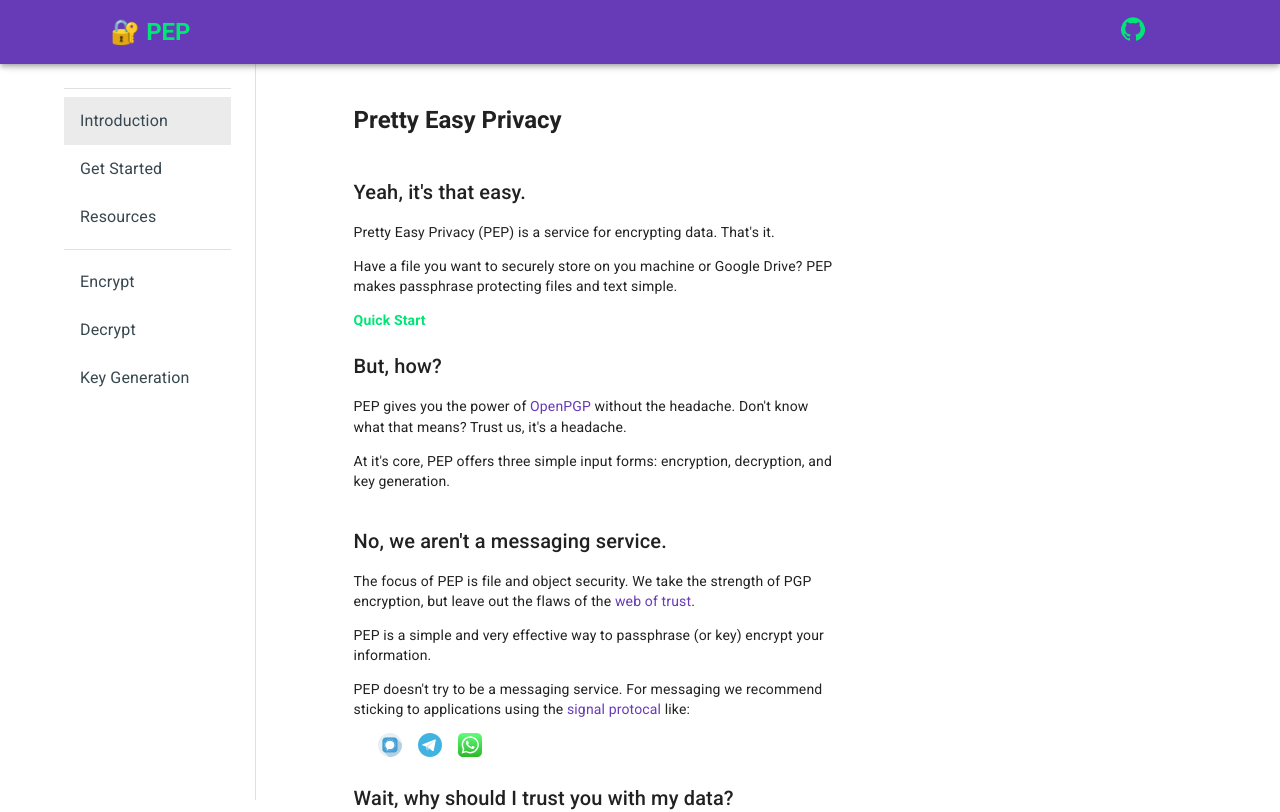
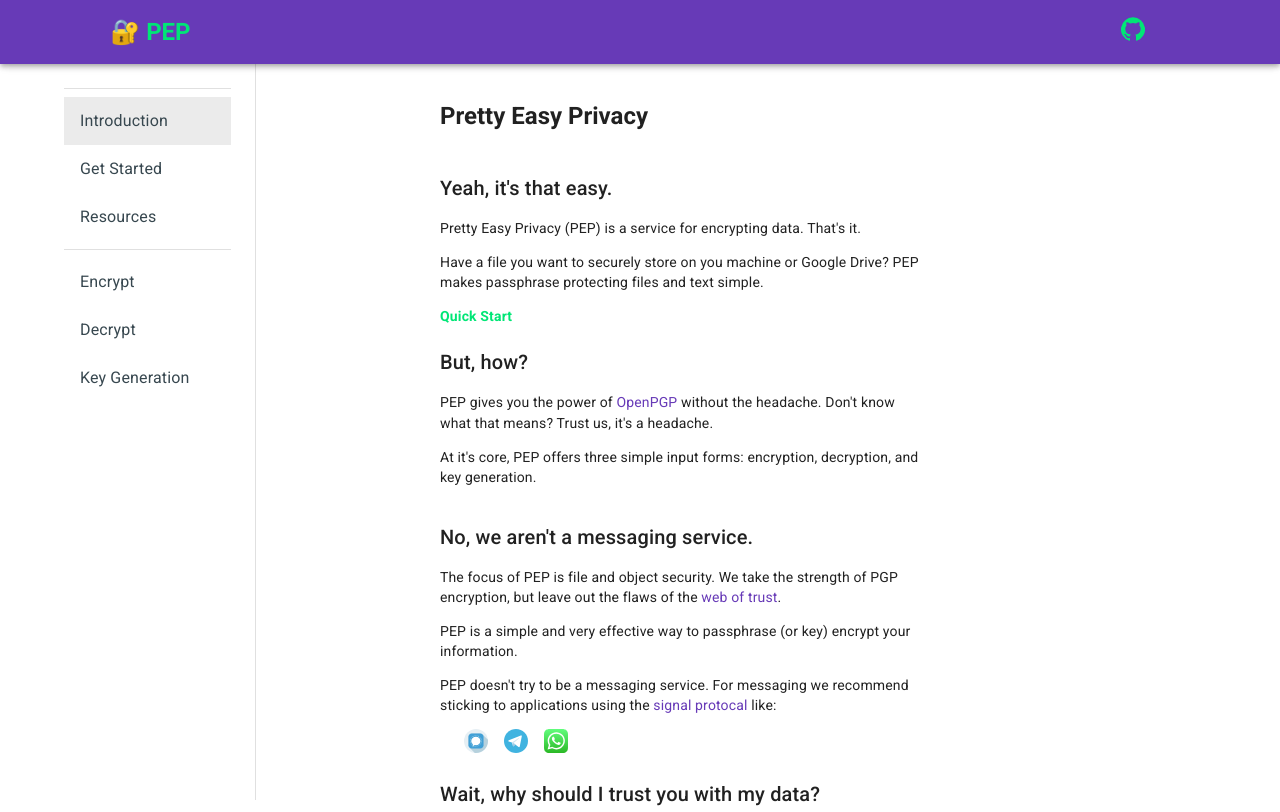
Before and after one commit to smhaley/pretty_easy_privacy, a React (Create React App) app: page / in a window 1280 px wide. Shown: the top 812 px of the page. Built offline with nearby package versions, Linux system fonts and the light colour scheme.

Commit message:
final updates

```diff
--- a/src/App.js
+++ b/src/App.js
@@ -6,7 +6,7 @@ import Paper from "@material-ui/core/Paper";
 import { makeStyles } from "@material-ui/core/styles";
 import ScrollToTop from "./components/shared/ScrollToTop";
 import Footer from "./components/main/Footer";
-import {standardRoutes, suspenseRoutes} from './pages'
+import { standardRoutes, suspenseRoutes } from "./pages";
 
 const drawerWidth = 220;
 const drawerPercent = "22%";
@@ -19,26 +19,21 @@ const useStyles = makeStyles((theme) => ({
   toolbar: theme.mixins.toolbar,
 
   content: {
+    display: "flex",
+    justifyContent: "flex-start",
     minHeight: "calc(100vh - 56px)",
     flexGrow: 1,
     padding: theme.spacing(3),
     [theme.breakpoints.up("sm")]: {
-      marginLeft: drawerWidth,
+      marginLeft: 250,
     },
-    [theme.breakpoints.up("lg")]: {
-      marginLeft: drawerPercent,
+    [theme.breakpoints.up("md")]: {
+      marginLeft: "30%",
     },
   },
 
-  layout: {
-    display: "flex",
-    justifyContent: "center",
-    maxWidth: "550px",
-    marginLeft: theme.spacing(2),
-    marginRight: theme.spacing(2),
-  },
+  layout: { maxWidth: "550px", marginTop: "60px" },
 }));
-
 
 const App = () => {
   const classes = useStyles();
```
